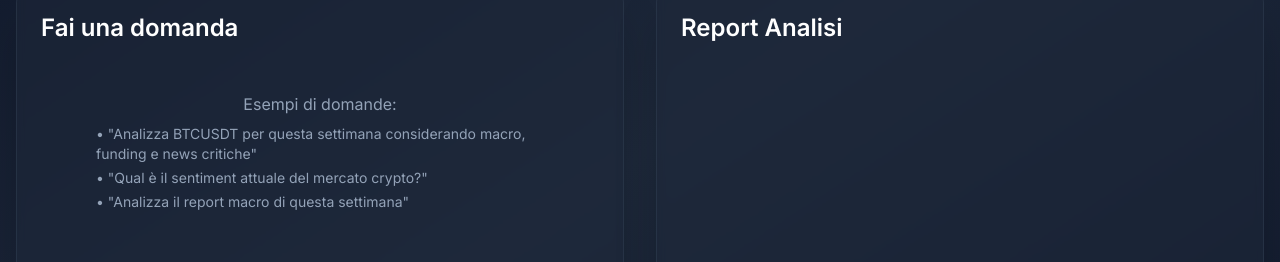
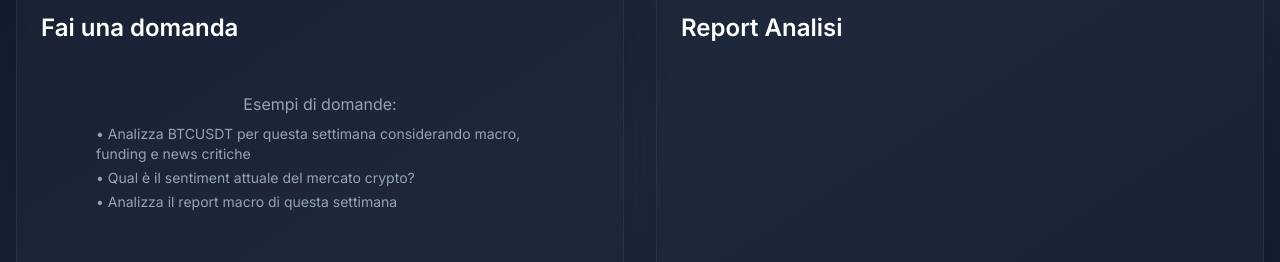
Before and after one commit to Hyper1Crypt/Agent-s, a Next.js app: page / in a window 1280 px wide. Shown: the part 261-523 px from the top of the page. Built offline with nearby package versions, Linux system fonts and the light colour scheme.

Commit message:
Fix: Remove quotes from example messages to fix ESLint errors

```diff
--- a/components/ChatInterface.tsx
+++ b/components/ChatInterface.tsx
@@ -65,9 +65,9 @@ export default function ChatInterface({ onAnalysisComplete, setIsLoading, isLoad
           <div className="text-center text-slate-400 py-8">
             <p className="mb-2">Esempi di domande:</p>
             <ul className="text-sm space-y-1 text-left max-w-md mx-auto">
-              <li>• &quot;Analizza BTCUSDT per questa settimana considerando macro, funding e news critiche&quot;</li>
-              <li>• &quot;Qual è il sentiment attuale del mercato crypto?&quot;</li>
-              <li>• &quot;Analizza il report macro di questa settimana&quot;</li>
+              <li>• Analizza BTCUSDT per questa settimana considerando macro, funding e news critiche</li>
+              <li>• Qual è il sentiment attuale del mercato crypto?</li>
+              <li>• Analizza il report macro di questa settimana</li>
             </ul>
           </div>
         )}
```
